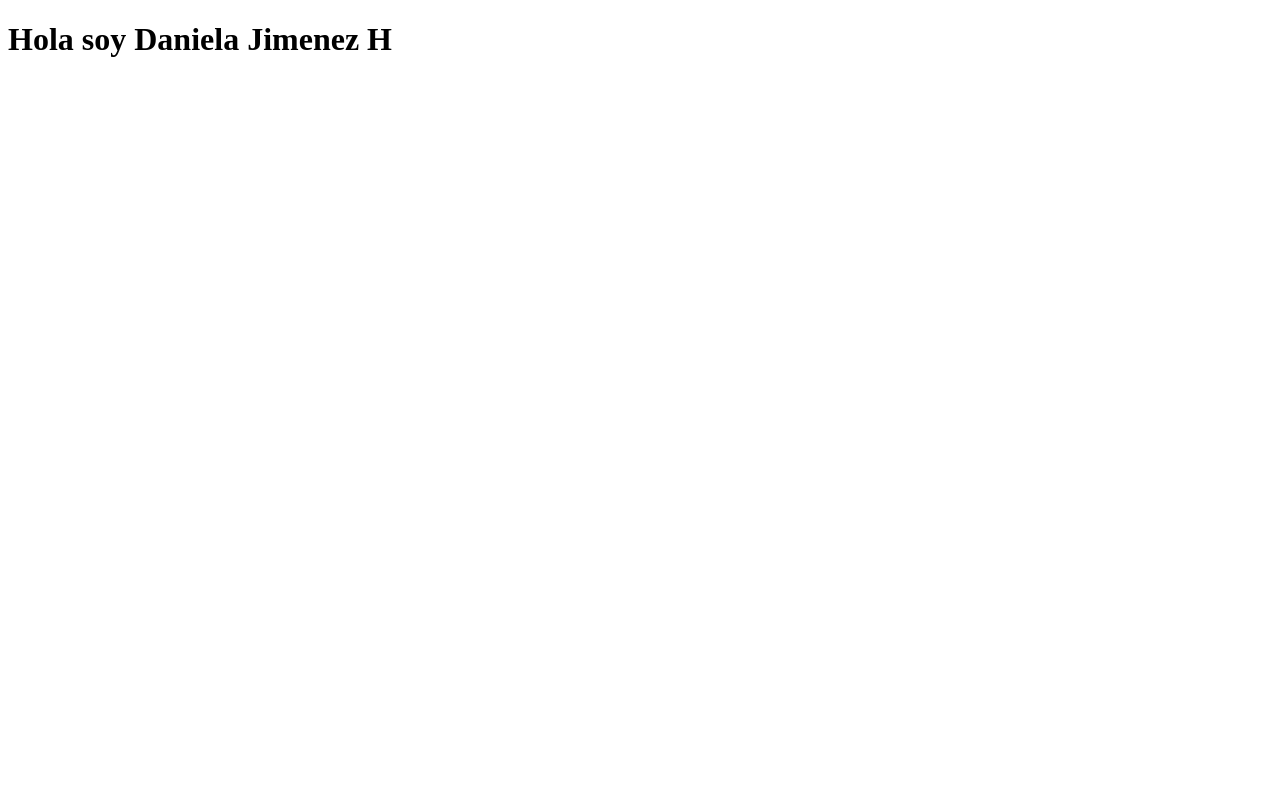
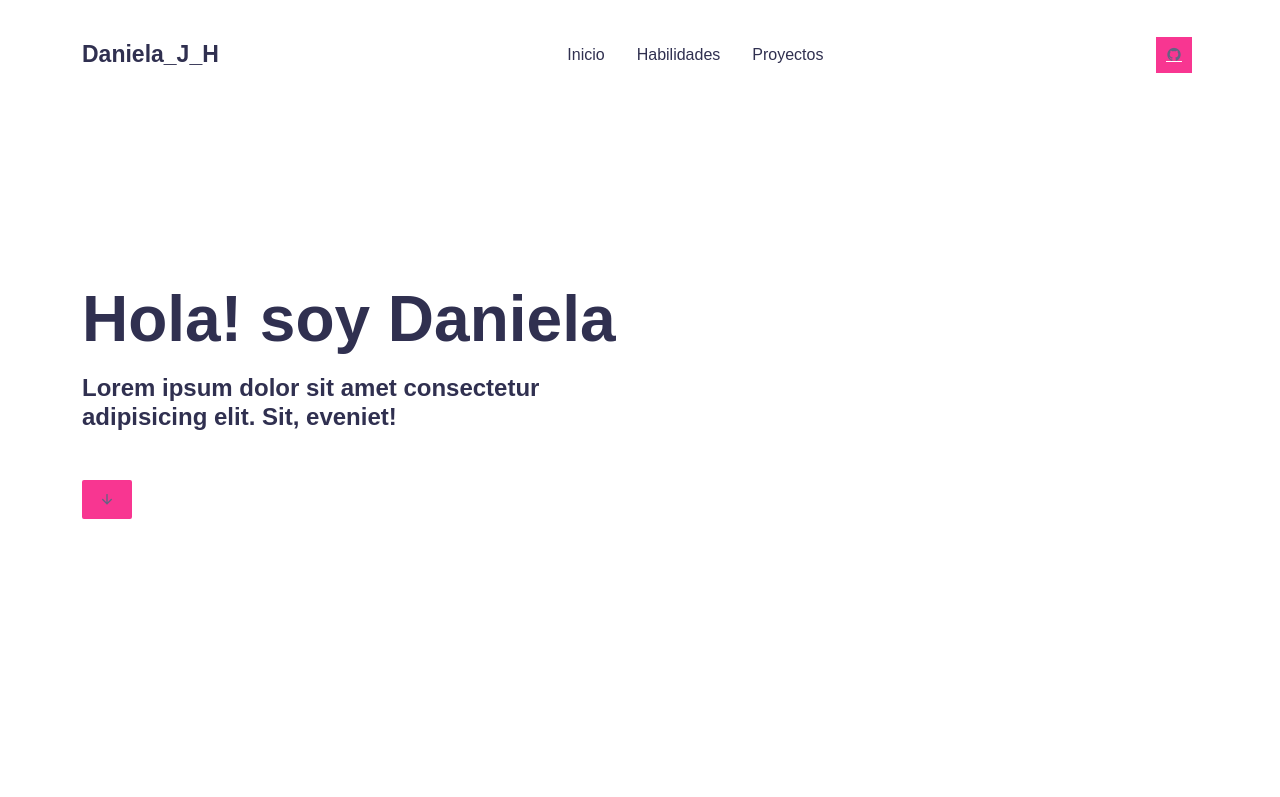
Before and after one commit to DanielaHernande/PORTAFOLIO, a plain HTML site: page index.html in a window 1280 px wide. Shown: the top 797 px of the page. Drawn offline with nearby package versions, Linux system fonts and the light colour scheme; a web font is replaced by a local one.

Commit message:
Seconds commint

```diff
--- /dev/null
+++ b/css/style.css
@@ -0,0 +1,134 @@
+/* Fuente */
+@import url('https://fonts.googleapis.com/css2?family=Bai+Jamjuree:ital,wght@0,200;0,300;0,400;0,500;0,600;0,700;1,200;1,300;1,400;1,500;1,600;1,700&display=swap');
+
+/* Variables */
+:root {
+    --c-brand: #f83691;
+    --c-brand-rgb: 248, 54, 145;
+    ---dark: #303050;
+    --c-body: #636383;
+    --f-main: "Bai Jamjuree", sans-serif;
+    --transitio: all .6s cubic-bezier(.165, .84, .44, 1);
+    --shadow: 0px 15px 40px rgb(0,0,0,0.1);
+}
+
+/* Cuerpo */
+body {
+    line-height: 1.7;
+    color: var(--c-body);
+    font-family: var(--f-main);
+}
+
+h1, .h1, h2, .h2, h3, .h3, h4, .h4, h5, .h5, h6, .h6 {
+    font-weight: 700;
+    color: var(---dark);
+}
+
+* {
+    text-decoration: none;
+    color: var(--c-body);
+    transition: var(--transitio);
+}
+
+a:hover {
+    color: var(--c-brand);
+}
+
+.section-padding {
+    padding-top: 120px;
+    padding-bottom: 120px;
+}
+
+/* Navbar */
+.navbar {
+    padding-top: 30px;
+    padding-bottom: 30px;
+    transition: var(--transitio);
+}
+
+.navbar.scrolled {
+    padding-top: 7px;
+    padding-bottom: 7px;
+    background-color: white;
+}
+
+@media (min-width: 992px) {
+
+    .navbar-expand-lg .navbar-nav .nav-link {
+        padding-right: 16px;
+        padding-left: 16px;
+    }
+}
+
+.navbar .navbar-nav .nav-link {
+    font-size: 600;
+    color: var(---dark);
+}
+
+.navbar .navbar-nav .nav-link:hover {
+    color: var(--c-brand);
+}
+
+.navbar-brand {
+    font-size: 23px;
+    font-weight: 700;
+    color: var(---dark);
+}
+
+.social-icon {
+    width: 36px;
+    height: 36px;
+    background-color: var(--c-brand);
+    color: white;
+    border: 2px solid var(--c-brand);
+    display: inline-flex;
+    align-items: center;
+    justify-content: center;
+    margin-right: 6px;
+}
+
+.social-icon:hover {
+    background-color: transparent;
+}
+
+/* Boton */
+.btn {
+    padding: 5px 15px;
+    border-radius: 2px;
+    border-width: 2px;
+    font-weight: 500;
+}
+
+.btn-brand {
+    background-color: var(--c-brand);
+    color: rgb(100, 42, 42);
+    border-color: var(--c-brand);
+}
+
+.btn-brand:hover {
+    background-color: transparent;
+    color: var(--c-brand);
+    border-color: var(--c-brand);
+}
+
+
+/* Home */
+#home {
+   /* background-image: url(../img/2.jpg);*/
+    background-position: center;
+    background-size: cover;
+}
+
+/* Skills*/
+.setion-title {
+    max-width: 560px;
+    margin: 0 auto 60px auto;
+}
+
+.setion-title .line {
+
+    width: 60px;
+    height: 2px;
+    background-color: var(--c-brand);
+    display: inline-block;
+}
--- a/index.html
+++ b/index.html
@@ -1,11 +1,112 @@
 <!DOCTYPE html>
 <html lang="en">
-<head>
-    <meta charset="UTF-8">
-    <meta name="viewport" content="width=device-width, initial-scale=1.0">
-    <title>Document</title>
-</head>
-<body>
-    <h1>Hola soy Daniela Jimenez H</h1>
-</body>
+  <head>
+    <meta charset="UTF-8" />
+    <meta name="viewport" content="width=device-width, initial-scale=1.0" />
+    <!-- Bootstrap -->
+    <link
+      href="https://cdn.jsdelivr.net/npm/bootstrap@5.3.3/dist/css/bootstrap.min.css"
+      rel="stylesheet"
+      integrity="sha384-QWTKZyjpPEjISv5WaRU9OFeRpok6YctnYmDr5pNlyT2bRjXh0JMhjY6hW+ALEwIH"
+      crossorigin="anonymous"
+    />
+    <!-- Iconos -->
+    <link
+      href="https://cdn.jsdelivr.net/npm/remixicon@4.2.0/fonts/remixicon.css"
+      rel="stylesheet"
+    />
+    <!-- Estilos CSS -->
+    <link rel="stylesheet" href="./css/style.css" />
+    <title>Daniela<span>_</span>J<span>_</span>H</title>
+  </head>
+  <body>
+    <!-- Navbar -->
+    <nav id="navbar" class="navbar navbar-expand-lg fixed-top">
+      <div class="container">
+        <a class="navbar-brand" href="#">Daniela_J_H</a>
+        <button
+          class="navbar-toggler"
+          type="button"
+          data-bs-toggle="collapse"
+          data-bs-target="#navbarNav"
+          aria-controls="navbarNav"
+          aria-expanded="false"
+          aria-label="Toggle navigation"
+        >
+          <span class="navbar-toggler-icon"></span>
+        </button>
+        <div class="collapse navbar-collapse" id="navbarNav">
+          <ul class="navbar-nav mx-auto">
+            <li class="nav-item">
+              <a class="nav-link active" aria-current="page" href="#home"
+                >Inicio</a
+              >
+            </li>
+
+            <li class="nav-item">
+              <a class="nav-link active" aria-current="page" href="#skill"
+                >Habilidades</a
+              >
+            </li>
+
+            <li class="nav-item">
+              <a class="nav-link active" aria-current="page" href="#projects"
+                >Proyectos</a
+              >
+            </li>
+          </ul>
+
+          <ul class="navbar-nav">
+            <li class="nav-item">
+              <a class="social-icon" href="#home"
+                ><i class="ri-github-fill"></i
+              ></a>
+            </li>
+          </ul>
+        </div>
+      </div>
+    </nav>
+
+    <!-- Home -->
+    <section id="home" class="d-flex align-items-center min-vh-100">
+      <div class="container">
+        <div class="row">
+          <div class="col-md-6">
+            <h1 class="display-3 fw-bold">Hola! soy Daniela</h1>
+            <h4 class="mt-3 mb-5">
+              Lorem ipsum dolor sit amet consectetur adipisicing elit. Sit,
+              eveniet!
+            </h4>
+              <a href="#" class="btn btn-brand"><i class="ri-arrow-down-line"></i></a>
+          </div>
+        </div>
+      </div>
+    </section>
+
+    <section id="skills" class="section-padding">
+      <div class="container">
+        <div class="row">
+          <div class="col-12">
+            <div class="setion-title text-center">
+              <h1>Habilidades</h1>
+              <p>Lorem ipsum dolor sit amet consectetur, adipisicing elit. Quam sint rem, perferendis eligendi doloremque ullam?</p>
+              <div class="line">
+
+              </div>
+            </div>
+          </div>
+        </div>
+      </div>
+
+    </section>
+
+    <!-- Script Bootstrap -->
+    <script
+      src="https://cdn.jsdelivr.net/npm/bootstrap@5.3.3/dist/js/bootstrap.bundle.min.js"
+      integrity="sha384-YvpcrYf0tY3lHB60NNkmXc5s9fDVZLESaAA55NDzOxhy9GkcIdslK1eN7N6jIeHz"
+      crossorigin="anonymous"
+    ></script>
+    <!-- Script -->
+    <script src="./js/app.js"></script>
+  </body>
 </html>
--- /dev/null
+++ b/js/app.js
@@ -0,0 +1,8 @@
+window.onscroll = function() {
+    if (document.body.scrollTop > 0 || document.documentElement.scrollTop > 0 ) {
+        document.getElementById("navbar").classList.add("scrolled");
+
+    } else {
+        document.getElementById("navbar").classList.remove("scrolled");
+    }
+}
```
Also changed, not shown: img/1.png (added), img/2.jpg (added), img/fondo.png (added).
